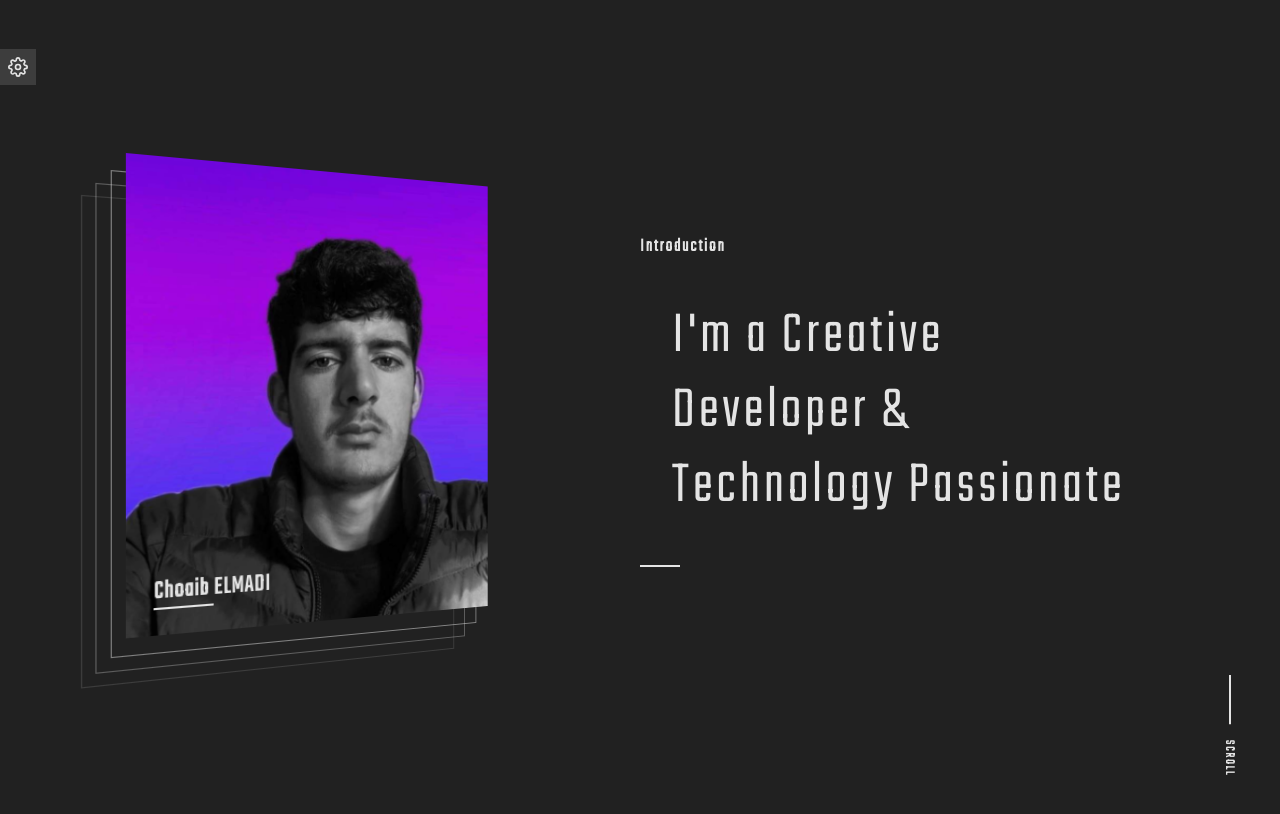
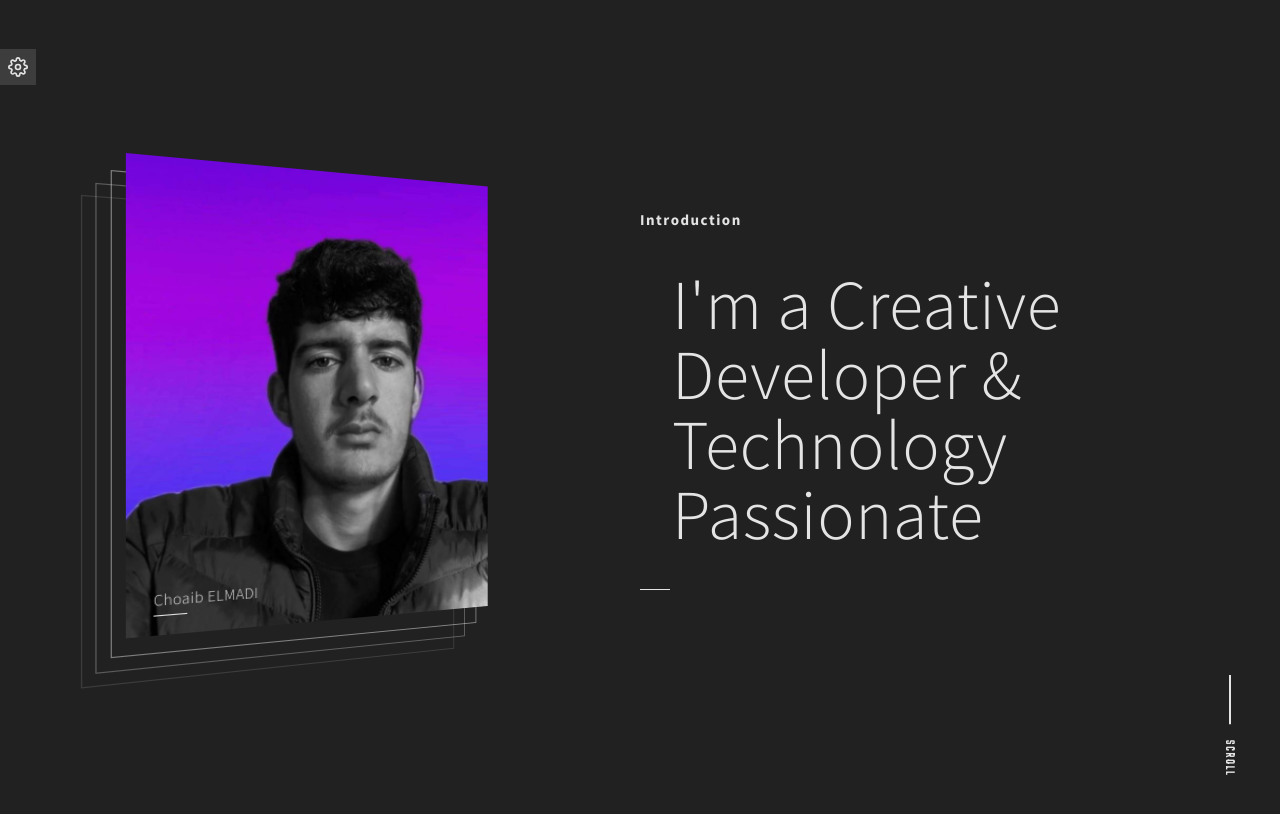
Before and after one commit to Choaib-ELMADI/portfolio-design-1, a React (Vite) app: page / in a window 1280 px wide. Shown: the top 814 px of the page. Built offline with nearby package versions, Linux system fonts and the light colour scheme.

Commit message:
Card, Introduction and About are Done

```diff
--- a/src/components/About/About.css
+++ b/src/components/About/About.css
@@ -8,43 +8,41 @@
 }
 
 .app__about h3 {
-    letter-spacing: 2px;
+    letter-spacing: 1.5px;
+    font-family: var(--font__3);
+    font-size: var(--smallText);
+    font-weight: 600;
 }
 
 .app__about .first {
     margin-left: 2rem;
-    font-size: 34px;
-    line-height: 34px;
-    font-weight: lighter;
-    letter-spacing: 2px;
+    font-size: var(--largeText);
+    font-family: var(--font__3);
+    font-weight: 200;
+    line-height: 50px;
+    letter-spacing: .4px;
     width: 100%;
     max-width: 480px;
 }
 
 .app__about .bar {
-    width: 40px;
+    width: 30px;
     height: 1.5px;
     background: var(--white);
 }
 
 .app__about .second {
-    font-size: 22px;
-    line-height: 30px;
-    color: var(--white__2);
+    color: var(--gray);
     width: 100%;
     max-width: 480px;
-    font-family: var(--font__2);
+    font-size: var(--mediumText);
+    line-height: 30px;
+    font-family: var(--font__3);
+    font-weight: 200;
 }
 
 @media screen and (width <= 800px) {
     .app__about .first {
-        font-size: 30px;
-        line-height: 30px;
         margin-left: .75rem;
     }
-
-    .app__about .second {
-        font-size: 18px;
-        line-height: 30px;
-    }
 }
--- a/src/components/Introduction/Introduction.css
+++ b/src/components/Introduction/Introduction.css
@@ -8,21 +8,25 @@
 }
 
 .app__intro h3 {
-    letter-spacing: 2px;
+    letter-spacing: 1.5px;
+    font-family: var(--font__3);
+    font-size: var(--smallText);
+    font-weight: 600;
 }
 
 .app__intro p {
     margin-left: 2rem;
-    font-size: 60px;
-    line-height: 75px;
-    font-weight: lighter;
-    letter-spacing: 4px;
+    font-size: var(--verylargeText);
+    line-height: var(--verylargeText);
+    font-family: var(--font__3);
+    font-weight: 200;
+    letter-spacing: .6px;
     width: 100%;
     max-width: 470px;
 }
 
 .app__intro .bar {
-    width: 40px;
+    width: 30px;
     height: 1.5px;
     background: var(--white);
 }
--- a/src/components/LeftCard/LeftCard.css
+++ b/src/components/LeftCard/LeftCard.css
@@ -12,8 +12,7 @@
 .app__leftcard .image-container {
     width: 100%;
     position: relative;
-    transform: perspective(5rem)
-               rotate3d(0, 0.1, 0, .03rad);
+    transform: perspective(5rem) rotate3d(0, 0.1, 0, .03rad);
     display: grid;
     place-items: center;
 }
@@ -63,15 +62,21 @@
     left: 1.5rem;
     bottom: 2rem;
     color: var(--white);
-    letter-spacing: 1px;
     z-index: 3;
+}
+
+.app__leftcard .image-container .profile h2 {
+    font-size: var(--smallText);
+    font-family: var(--font__3);
+    font-weight: 300;
+    letter-spacing: .3px;
 }
 
 .app__leftcard .image-container .title span {
     position: absolute;
     left: 0rem;
-    bottom: 0rem;
-    width: 50%;
-    height: 2px;
+    bottom: -.4rem;
+    width: 30px;
+    height: 1.5px;
     background: var(--white);
 }
--- a/src/components/LeftCard/LeftCardSmall.css
+++ b/src/components/LeftCard/LeftCardSmall.css
@@ -45,9 +45,10 @@
 
 .app__leftcard-small .profile .title h1 {
     color: var(--white);
-    font-family: var(--font__2);
-    letter-spacing: 1px;
-    font-size: 28px;
+    font-family: var(--font__3);
+    font-weight: 350;
+    letter-spacing: .6px;
+    font-size: 32px;
 }
 
 .app__leftcard-small.skew .profile .title {
@@ -56,7 +57,8 @@
 }
 
 .app__leftcard-small .profile .title span {
-    width: 100%;
-    height: 2px;
+    width: 30px;
+    height: 1.5px;
     background: var(--white);
+    margin-right: auto;
 }
--- a/src/index.css
+++ b/src/index.css
@@ -1,5 +1,6 @@
 @import url('https://fonts.googleapis.com/css2?family=Roboto:wght@300&family=Teko:wght@300&display=swap');
 @import url('https://fonts.googleapis.com/css2?family=Montserrat:wght@200&display=swap');
+@import url('https://fonts.googleapis.com/css2?family=Montserrat:wght@200&family=Source+Sans+Pro:wght@300;400;700&display=swap');
 
 :root {
     --main__color: orangered;
@@ -15,12 +16,11 @@
 
     --font__1: 'Teko';
     --font__2: 'Montserrat';
-    --font__3: 'Source Sans Pro', sans-serif;
+    --font__3: 'Source Sans Pro';
 
-    --verysmallText: 10px;
     --smallText:     15px;
-    --mediumText:    24px;
-    --largeText:     35px;
+    --mediumText:    26px;
+    --largeText:     40px;
     --verylargeText: 70px;
 }
 
```
